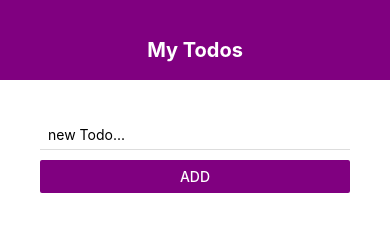
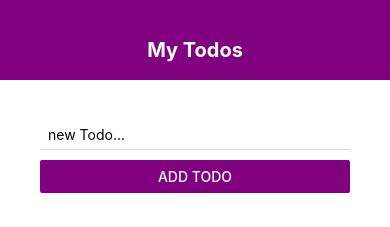
Before and after one commit to KodeckJames/Todo-app, a React Native app: screen / in a window 390 px wide. Shown: the top 227 px of the page. Built offline with nearby package versions, Linux system fonts and the light colour scheme.

Commit message:
form completed

```diff
--- a/App.js
+++ b/App.js
@@ -1,6 +1,6 @@
 import React, { useState } from 'react';
 import { StatusBar } from 'expo-status-bar';
-import { ScrollView, StyleSheet, Text, View, FlatList, TouchableOpacity } from 'react-native';
+import { ScrollView, StyleSheet, Text, View, FlatList, TouchableOpacity, Alert } from 'react-native';
 import Headers from './components/Headers';
 import TodoItem from './components/TodoItem';
 import AddTodo from './components/AddTodo';
@@ -21,12 +21,28 @@ export default function App() {
     })
   }
 
+  const submitHandler = (text) => {
+
+    if (text.length > 3) {
+      setTodos ((todos) => {
+        return[
+          { text: text, key: Math.random().toString() },
+          ...todos
+        ]
+      })
+    } else {
+      Alert.alert('OOPS!', 'Todos must be over 3 chars long', [{text:'Sawa Mkuu!', onPress: ()=> console.log('alert closed')}])
+    }
+
+
+  }
+
 
   return (
     <View style={styles.container}>
       <Headers/>
       <View style={styles.content}>
-        <AddTodo/>
+        <AddTodo submitHandler={submitHandler} />
         <View style={styles.list}>
           <FlatList
             data={todos}
--- a/components/AddTodo.js
+++ b/components/AddTodo.js
@@ -1,7 +1,7 @@
 import { StyleSheet, Text, View, Button, TextInput } from 'react-native'
 import React, {useState} from 'react'
 
-export default function AddTodo() {
+export default function AddTodo({submitHandler}) {
 
     const [text, setText] = useState('')
 
@@ -12,7 +12,7 @@ export default function AddTodo() {
               placeholder='new Todo...'
               onChangeText={val => setText(val)}
           />
-          <Button onPress={()=> console.log(text) } title='Add' color='purple'/>
+          <Button onPress={()=> submitHandler(text) } title='Add Todo' color='purple'/>
     </View>
   )
 }
```
